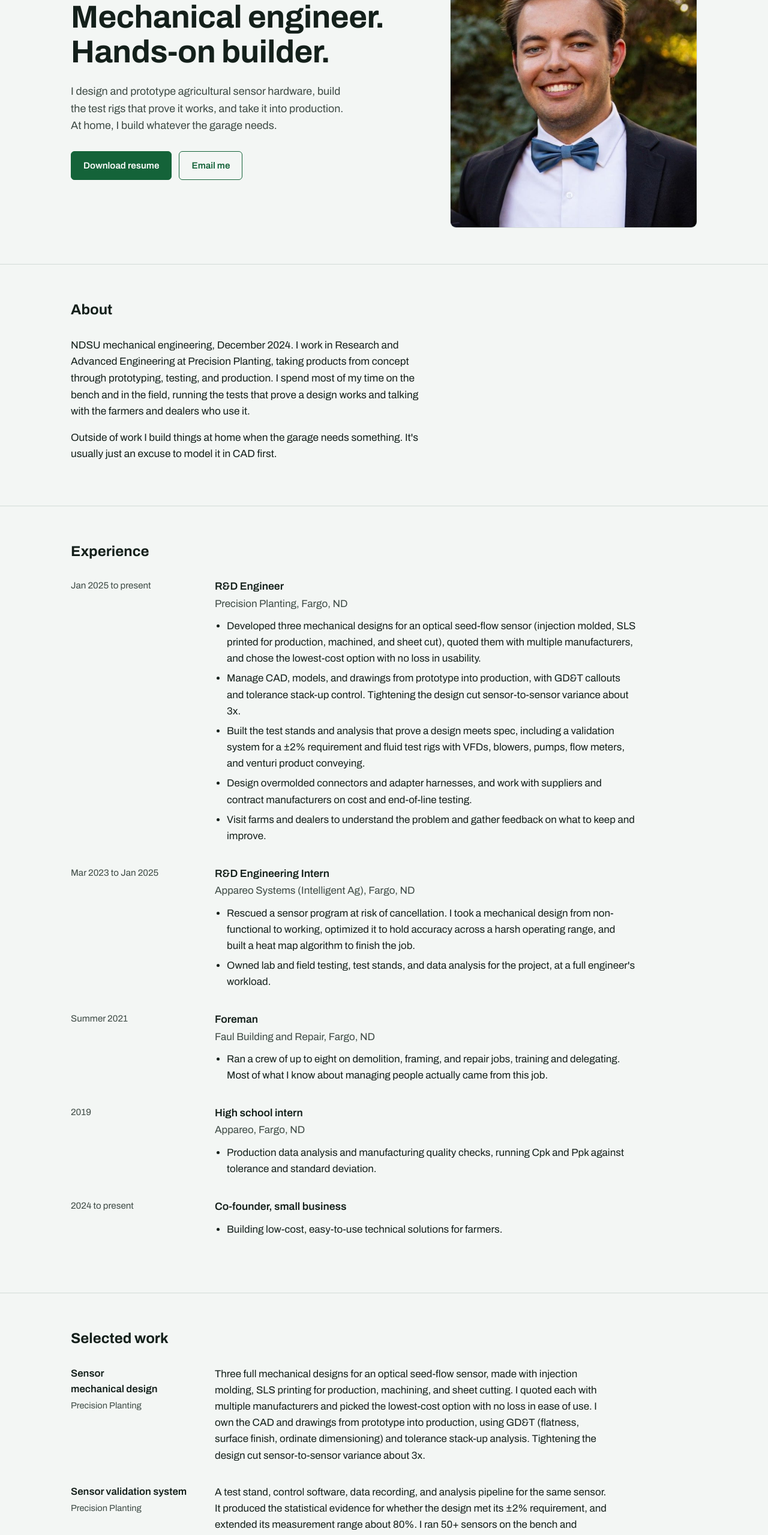
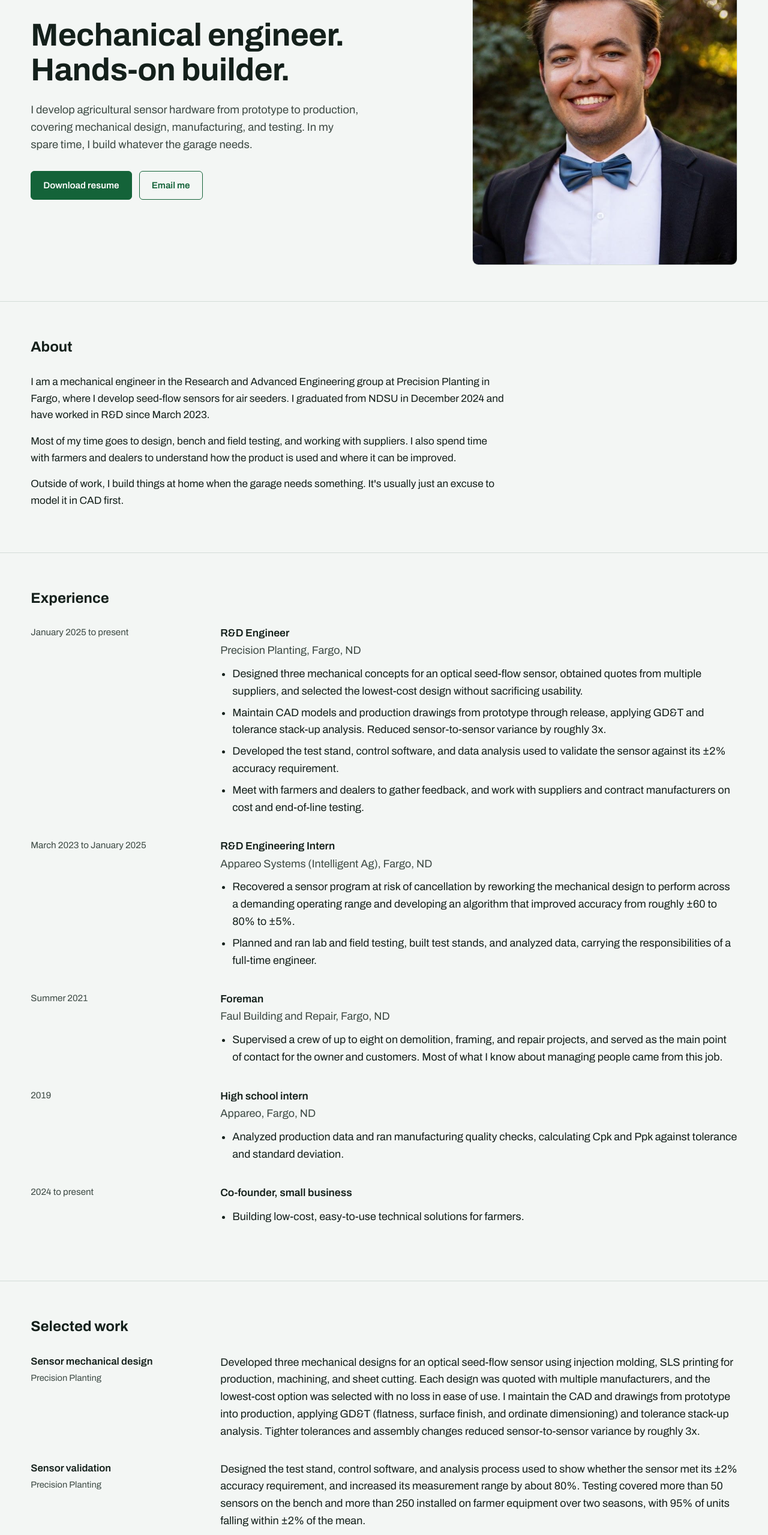
Before and after one commit to Josiah05230/Josiah05230.github.io, a plain HTML site: page index.html in a window 1280 px wide. Shown: the part 200-2759 px from the top of the page at 60% size. Drawn offline with Linux system fonts and the light colour scheme; a web font is replaced by a local one.

Commit message:
Add files via upload

```diff
--- a/index.html
+++ b/index.html
@@ -35,14 +35,14 @@
 }
 * { box-sizing: border-box; }
 html { scroll-behavior: smooth; }
-body { margin: 0; background: var(--ground); color: var(--ink); font-family: var(--sans); font-size: 17px; line-height: 1.6; -webkit-font-smoothing: antialiased; }
+body { margin: 0; background: var(--ground); color: var(--ink); font-family: var(--sans); font-size: 18px; line-height: 1.6; -webkit-font-smoothing: antialiased; }
 a { color: var(--accent); text-underline-offset: 3px; }
 a:focus-visible { outline: 2px solid var(--accent); outline-offset: 3px; }
 h1, h2, h3 { margin: 0; text-wrap: balance; }
 p { margin: 0; }
 img { display: block; max-width: 100%; }
-.wrap { max-width: 1100px; margin: 0 auto; padding: 0 28px; }
-@media (max-width: 600px) { .wrap { padding: 0 18px; } body { font-size: 16px; } }
+.wrap { max-width: 1400px; margin: 0 auto; padding: 0 clamp(20px, 4vw, 56px); }
+@media (max-width: 600px) { body { font-size: 16px; } }
 
 .top { border-bottom: 1px solid var(--line); background: var(--surface); }
 .top .wrap { display: flex; justify-content: space-between; align-items: center; gap: 16px; padding-top: 14px; padding-bottom: 14px; flex-wrap: wrap; }
@@ -52,39 +52,39 @@ img { display: block; max-width: 100%; }
 .top nav a:hover { color: var(--ink); text-decoration: underline; }
 
 .hero { padding: 64px 0 60px; }
-.hero .wrap { display: grid; grid-template-columns: 1.4fr 1fr; gap: 56px; align-items: center; }
+.hero .wrap { display: grid; grid-template-columns: 1.5fr 1fr; gap: 72px; align-items: center; }
 @media (max-width: 860px) { .hero .wrap { grid-template-columns: 1fr; gap: 36px; } .hero { padding: 40px 0; } .portrait { order: -1; max-width: 300px; } }
 .hero h1 { font-family: var(--display); font-weight: 700; font-size: clamp(2rem, 4.6vw, 3.3rem); line-height: 1.1; letter-spacing: -0.01em; }
-.hero p.sub { margin-top: 22px; font-size: 1.12rem; color: var(--ink-soft); max-width: 46ch; }
+.hero p.sub { margin-top: 22px; font-size: 1.15rem; color: var(--ink-soft); max-width: 52ch; }
 .hero .cta { margin-top: 28px; display: flex; gap: 12px; flex-wrap: wrap; }
 .btn { display: inline-block; padding: 11px 20px; border-radius: 6px; font-weight: 600; font-size: 0.95rem; text-decoration: none; border: 1.5px solid var(--accent); }
 .btn.solid { background: var(--accent); color: var(--surface); }
 .btn.ghost { color: var(--accent); }
 .btn:hover { filter: brightness(1.1); }
-.portrait img { width: 100%; height: auto; max-height: 460px; aspect-ratio: 4 / 5; object-fit: cover; object-position: 50% 10%; border-radius: 10px; border: 1px solid var(--line); }
+.portrait img { width: 100%; height: auto; max-height: 520px; aspect-ratio: 4 / 5; object-fit: cover; object-position: 50% 10%; border-radius: 10px; border: 1px solid var(--line); }
 
 section { padding: 56px 0; border-top: 1px solid var(--line); }
 section h2 { font-family: var(--display); font-weight: 700; font-size: 1.5rem; margin-bottom: 26px; }
 
-.about p { max-width: 62ch; font-size: 1.08rem; margin-bottom: 16px; }
+.about p { max-width: 80ch; font-size: 1.08rem; margin-bottom: 16px; }
 
-.two { display: grid; grid-template-columns: 200px 1fr; gap: 12px 40px; }
+.two { display: grid; grid-template-columns: 260px 1fr; gap: 12px 56px; }
 @media (max-width: 720px) { .two { grid-template-columns: 1fr; } }
 .when { color: var(--ink-soft); font-size: 0.95rem; }
 .entry { margin-bottom: 30px; }
 .entry h3 { font-size: 1.1rem; font-weight: 600; }
 .entry .org { color: var(--ink-soft); }
 .entry ul { margin: 10px 0 0; padding-left: 20px; }
-.entry li { margin-bottom: 6px; max-width: 70ch; }
+.entry li { margin-bottom: 7px; max-width: 100ch; }
 
 .work { display: grid; gap: 34px; }
-.item { display: grid; grid-template-columns: 200px 1fr; gap: 8px 40px; }
+.item { display: grid; grid-template-columns: 260px 1fr; gap: 8px 56px; }
 @media (max-width: 720px) { .item { grid-template-columns: 1fr; } }
 .item h3 { font-size: 1.05rem; font-weight: 600; }
 .item .where { color: var(--ink-soft); font-size: 0.92rem; margin-top: 2px; }
-.item p { max-width: 68ch; }
+.item p { max-width: 96ch; }
 
-figure.diagram { margin: 22px 0 0; max-width: 460px; background: var(--surface); border: 1px solid var(--line); border-radius: 10px; padding: 16px 16px 12px; }
+figure.diagram { margin: 22px 0 0; max-width: 520px; background: var(--surface); border: 1px solid var(--line); border-radius: 10px; padding: 16px 16px 12px; }
 figure.diagram svg { width: 100%; height: auto; display: block; }
 figure.diagram figcaption { margin-top: 8px; font-size: 0.85rem; color: var(--ink-soft); }
 .curve { fill: none; stroke: var(--ink); stroke-width: 2.2; }
@@ -95,7 +95,7 @@ figure.diagram figcaption { margin-top: 8px; font-size: 0.85rem; color: var(--in
 .dlabel { fill: var(--ink); font: 600 13px var(--sans); }
 .dsmall { fill: var(--ink-soft); font: 400 12px var(--sans); }
 
-.cards { display: grid; grid-template-columns: repeat(auto-fit, minmax(300px, 1fr)); gap: 28px; }
+.cards { display: grid; grid-template-columns: repeat(auto-fit, minmax(340px, 1fr)); gap: 28px; }
 .card { background: var(--surface); border: 1px solid var(--line); border-radius: 10px; overflow: hidden; display: flex; flex-direction: column; }
 .pair { display: grid; grid-template-columns: 1fr 1fr; gap: 2px; background: var(--line); }
 .pair img { width: 100%; height: auto; object-fit: cover; aspect-ratio: 4 / 3; }
@@ -107,11 +107,11 @@ figure.diagram figcaption { margin-top: 8px; font-size: 0.85rem; color: var(--in
 .card .specs strong { color: var(--ink); font-weight: 600; }
 .also { margin-top: 26px; max-width: 68ch; color: var(--ink-soft); }
 
-.skills p { margin-bottom: 8px; max-width: 75ch; }
+.skills p { margin-bottom: 10px; max-width: 110ch; }
 .skills b { font-weight: 600; }
 
 .contact .headline { font-family: var(--display); font-weight: 700; font-size: 1.3rem; margin-bottom: 14px; }
-.contact p { max-width: 52ch; margin-bottom: 18px; color: var(--ink-soft); }
+.contact p { max-width: 64ch; margin-bottom: 18px; color: var(--ink-soft); }
 .contact .links { display: flex; gap: 22px; flex-wrap: wrap; }
 footer { padding: 28px 0 40px; color: var(--ink-soft); font-size: 0.88rem; border-top: 1px solid var(--line); }
 footer .wrap { display: flex; justify-content: space-between; flex-wrap: wrap; gap: 8px; }
@@ -137,7 +137,7 @@ footer .wrap { display: flex; justify-content: space-between; flex-wrap: wrap; g
   <div class="wrap">
     <div>
       <h1>Mechanical engineer. Hands-on builder.</h1>
-      <p class="sub">I design and prototype agricultural sensor hardware, build the test rigs that prove it works, and take it into production. At home, I build whatever the garage needs.</p>
+      <p class="sub">I develop agricultural sensor hardware from prototype to production, covering mechanical design, manufacturing, and testing. In my spare time, I build whatever the garage needs.</p>
       <div class="cta">
         <a class="btn solid" href="resume.pdf">Download resume</a>
         <a class="btn ghost" href="mailto:josiahholder523@gmail.com">Email me</a>
@@ -152,8 +152,9 @@ footer .wrap { display: flex; justify-content: space-between; flex-wrap: wrap; g
 <section class="about" id="about">
   <div class="wrap">
     <h2>About</h2>
-    <p>NDSU mechanical engineering, December 2024. I work in Research and Advanced Engineering at Precision Planting, taking products from concept through prototyping, testing, and production. I spend most of my time on the bench and in the field, running the tests that prove a design works and talking with the farmers and dealers who use it.</p>
-    <p>Outside of work I build things at home when the garage needs something. It's usually just an excuse to model it in CAD first.</p>
+    <p>I am a mechanical engineer in the Research and Advanced Engineering group at Precision Planting in Fargo, where I develop seed-flow sensors for air seeders. I graduated from NDSU in December 2024 and have worked in R&amp;D since March 2023.</p>
+    <p>Most of my time goes to design, bench and field testing, and working with suppliers. I also spend time with farmers and dealers to understand how the product is used and where it can be improved.</p>
+    <p>Outside of work, I build things at home when the garage needs something. It's usually just an excuse to model it in CAD first.</p>
   </div>
 </section>
 
@@ -162,28 +163,27 @@ footer .wrap { display: flex; justify-content: space-between; flex-wrap: wrap; g
     <h2>Experience</h2>
 
     <div class="entry two">
-      <div class="when">Jan 2025 to present</div>
+      <div class="when">January 2025 to present</div>
       <div>
         <h3>R&amp;D Engineer</h3>
         <div class="org">Precision Planting, Fargo, ND</div>
         <ul>
-          <li>Developed three mechanical designs for an optical seed-flow sensor (injection molded, SLS printed for production, machined, and sheet cut), quoted them with multiple manufacturers, and chose the lowest-cost option with no loss in usability.</li>
-          <li>Manage CAD, models, and drawings from prototype into production, with GD&amp;T callouts and tolerance stack-up control. Tightening the design cut sensor-to-sensor variance about 3x.</li>
-          <li>Built the test stands and analysis that prove a design meets spec, including a validation system for a &plusmn;2% requirement and fluid test rigs with VFDs, blowers, pumps, flow meters, and venturi product conveying.</li>
-          <li>Design overmolded connectors and adapter harnesses, and work with suppliers and contract manufacturers on cost and end-of-line testing.</li>
-          <li>Visit farms and dealers to understand the problem and gather feedback on what to keep and improve.</li>
+          <li>Designed three mechanical concepts for an optical seed-flow sensor, obtained quotes from multiple suppliers, and selected the lowest-cost design without sacrificing usability.</li>
+          <li>Maintain CAD models and production drawings from prototype through release, applying GD&amp;T and tolerance stack-up analysis. Reduced sensor-to-sensor variance by roughly 3x.</li>
+          <li>Developed the test stand, control software, and data analysis used to validate the sensor against its &plusmn;2% accuracy requirement.</li>
+          <li>Meet with farmers and dealers to gather feedback, and work with suppliers and contract manufacturers on cost and end-of-line testing.</li>
         </ul>
       </div>
     </div>
 
     <div class="entry two">
-      <div class="when">Mar 2023 to Jan 2025</div>
+      <div class="when">March 2023 to January 2025</div>
       <div>
         <h3>R&amp;D Engineering Intern</h3>
         <div class="org">Appareo Systems (Intelligent Ag), Fargo, ND</div>
         <ul>
-          <li>Rescued a sensor program at risk of cancellation. I took a mechanical design from non-functional to working, optimized it to hold accuracy across a harsh operating range, and built a heat map algorithm to finish the job.</li>
-          <li>Owned lab and field testing, test stands, and data analysis for the project, at a full engineer's workload.</li>
+          <li>Recovered a sensor program at risk of cancellation by reworking the mechanical design to perform across a demanding operating range and developing an algorithm that improved accuracy from roughly &plusmn;60 to 80% to &plusmn;5%.</li>
+          <li>Planned and ran lab and field testing, built test stands, and analyzed data, carrying the responsibilities of a full-time engineer.</li>
         </ul>
       </div>
     </div>
@@ -194,7 +194,7 @@ footer .wrap { display: flex; justify-content: space-between; flex-wrap: wrap; g
         <h3>Foreman</h3>
         <div class="org">Faul Building and Repair, Fargo, ND</div>
         <ul>
-          <li>Ran a crew of up to eight on demolition, framing, and repair jobs, training and delegating. Most of what I know about managing people actually came from this job.</li>
+          <li>Supervised a crew of up to eight on demolition, framing, and repair projects, and served as the main point of contact for the owner and customers. Most of what I know about managing people came from this job.</li>
         </ul>
       </div>
     </div>
@@ -205,7 +205,7 @@ footer .wrap { display: flex; justify-content: space-between; flex-wrap: wrap; g
         <h3>High school intern</h3>
         <div class="org">Appareo, Fargo, ND</div>
         <ul>
-          <li>Production data analysis and manufacturing quality checks, running Cpk and Ppk against tolerance and standard deviation.</li>
+          <li>Analyzed production data and ran manufacturing quality checks, calculating Cpk and Ppk against tolerance and standard deviation.</li>
         </ul>
       </div>
     </div>
@@ -230,16 +230,16 @@ footer .wrap { display: flex; justify-content: space-between; flex-wrap: wrap; g
           <h3>Sensor mechanical design</h3>
           <div class="where">Precision Planting</div>
         </div>
-        <p>Three full mechanical designs for an optical seed-flow sensor, made with injection molding, SLS printing for production, machining, and sheet cutting. I quoted each with multiple manufacturers and picked the lowest-cost option with no loss in ease of use. I own the CAD and drawings from prototype into production, using GD&amp;T (flatness, surface finish, ordinate dimensioning) and tolerance stack-up analysis. Tightening the design cut sensor-to-sensor variance about 3x.</p>
+        <p>Developed three mechanical designs for an optical seed-flow sensor using injection molding, SLS printing for production, machining, and sheet cutting. Each design was quoted with multiple manufacturers, and the lowest-cost option was selected with no loss in ease of use. I maintain the CAD and drawings from prototype into production, applying GD&amp;T (flatness, surface finish, and ordinate dimensioning) and tolerance stack-up analysis. Tighter tolerances and assembly changes reduced sensor-to-sensor variance by roughly 3x.</p>
       </div>
 
       <div class="item">
         <div>
-          <h3>Sensor validation system</h3>
+          <h3>Sensor validation</h3>
           <div class="where">Precision Planting</div>
         </div>
         <div>
-          <p>A test stand, control software, data recording, and analysis pipeline for the same sensor. It produced the statistical evidence for whether the design met its &plusmn;2% requirement, and extended its measurement range about 80%. I ran 50+ sensors on the bench and analyzed data from 250+ installed on farmer equipment over two seasons.</p>
+          <p>Designed the test stand, control software, and analysis process used to show whether the sensor met its &plusmn;2% accuracy requirement, and increased its measurement range by about 80%. Testing covered more than 50 sensors on the bench and more than 250 installed on farmer equipment over two seasons, with 95% of units falling within &plusmn;2% of the mean.</p>
           <figure class="diagram" aria-labelledby="fig-cap">
             <svg viewBox="0 0 420 250" role="img" aria-label="A bell curve of sensor error with the region inside plus or minus 2 percent shaded green and the tails shaded orange.">
               <path class="tailfill" d="M20,210 L20,209.8 L38,209.4 L56,208.6 L74,207.2 L92,204.8 L110,201 L128,195.4 L134,192.6 L134,210 Z"/>
@@ -261,18 +261,18 @@ footer .wrap { display: flex; justify-content: space-between; flex-wrap: wrap; g
 
       <div class="item">
         <div>
-          <h3>Heat map accuracy algorithm</h3>
+          <h3>Sensor accuracy recovery</h3>
           <div class="where">Appareo Systems (Intelligent Ag)</div>
         </div>
-        <p>A sensor that had a mechanical design but roughly &plusmn;60 to 80% accuracy. I reworked the mechanical solution to function across its harsh operating range, removed a calibration step that skewed the reference value, and built a heat map algorithm that brought accuracy to about &plusmn;5% in standard operating conditions.</p>
+        <p>Took over a sensor with a mechanical design but accuracy of roughly &plusmn;60 to 80%. I reworked the mechanical solution to perform across its operating range, eliminated a calibration step that skewed the reference value, and developed a heat map algorithm that brought accuracy to about &plusmn;5% under standard operating conditions.</p>
       </div>
 
       <div class="item">
         <div>
-          <h3>Fluid and environmental test rigs</h3>
+          <h3>Fluid and environmental test equipment</h3>
           <div class="where">Precision Planting</div>
         </div>
-        <p>Test equipment built around VFDs, blowers, pumps, pressure sensors, flow meters, and venturi product conveying, plus thermal chamber testing, with DAQ and analysis tools I wrote in Python, Julia, and C# that the rest of the team adopted.</p>
+        <p>Built test equipment using variable frequency drives, blowers, pumps, pressure sensors, flow meters, and venturi product conveying, and performed environmental testing in a thermal chamber. Wrote the data acquisition and analysis tools in Python, Julia, and C#, which the rest of the team now uses.</p>
       </div>
 
       <div class="item">
@@ -280,7 +280,7 @@ footer .wrap { display: flex; justify-content: space-between; flex-wrap: wrap; g
           <h3>Overmolded connector assembly</h3>
           <div class="where">Precision Planting</div>
         </div>
-        <p>Mechanical design of an overmolded connector assembly that houses a circuit board in the back of the housing, with a cable and second connector coming out. It moves into production this winter.</p>
+        <p>Designed the mechanical components of an overmolded connector assembly that houses a circuit board in the back of the housing, with a cable and second connector extending from it. The assembly moves into production this winter.</p>
       </div>
 
       <div class="item">
@@ -288,7 +288,7 @@ footer .wrap { display: flex; justify-content: space-between; flex-wrap: wrap; g
           <h3>STEP assembly viewer</h3>
           <div class="where">Precision Planting</div>
         </div>
-        <p>A Python app, packaged as a standalone executable, that splits a STEP assembly into parts and renders views from the company model library. Product support makes their own images instead of asking engineering for screenshots, saving an estimated 4+ engineering hours per product.</p>
+        <p>Developed a Python application that splits STEP assemblies into individual parts and renders views from the company model library. Product support can now create their own documentation images instead of requesting screenshots from engineering, saving an estimated four or more engineering hours per product.</p>
       </div>
 
     </div>
@@ -307,7 +307,7 @@ footer .wrap { display: flex; justify-content: space-between; flex-wrap: wrap; g
         </div>
         <div class="body">
           <h3>Shop storage cabinet</h3>
-          <p>A 2&times;3&times;6 ft cabinet planned in CAD to fit filament, motors, boards, and CNC bits into off-the-shelf organizers with no wasted space.</p>
+          <p>A 2 x 3 x 6 ft cabinet designed in Fusion 360 and built from plywood, with off-the-shelf organizers sized to hold filament, motors, boards, and CNC bits.</p>
           <div class="specs">
             <span><strong>Process:</strong> Fusion 360 model, then plywood build</span>
             <span><strong>Timeline:</strong> about a week, design to finish</span>
@@ -322,7 +322,7 @@ footer .wrap { display: flex; justify-content: space-between; flex-wrap: wrap; g
         </div>
         <div class="body">
           <h3>Coffee cart</h3>
-          <p>A beverage cart for church use, sized to a tight footprint and modeled first so the dimensions were signed off before any wood was cut.</p>
+          <p>A beverage cart built for church use. I modeled it in CAD first so the dimensions could be approved before any wood was cut.</p>
           <div class="specs">
             <span><strong>Process:</strong> CAD model, then wood build</span>
           </div>
@@ -336,7 +336,7 @@ footer .wrap { display: flex; justify-content: space-between; flex-wrap: wrap; g
         </div>
         <div class="body">
           <h3>Gladiator combat robot</h3>
-          <p>A wedge-style combat robot built for Robot Smashing League, designed to get under opponents and flip them.</p>
+          <p>A wedge-style combat robot for Robot Smashing League, with a 3D printed shell and a low profile designed to get under opponents and flip them.</p>
           <div class="specs">
             <span><strong>Process:</strong> CAD design, 3D printed shell, competition build</span>
           </div>
@@ -351,10 +351,10 @@ footer .wrap { display: flex; justify-content: space-between; flex-wrap: wrap; g
 <section class="skills" id="skills">
   <div class="wrap">
     <h2>Skills</h2>
-    <p><b>Design and CAD:</b> Creo, Fusion 360, DFM, GD&amp;T drawings, tolerance stack-up, drawing and model revision control.</p>
+    <p><b>CAD and drawings:</b> Creo, Fusion 360, GD&amp;T, tolerance stack-up analysis, design for manufacturability, revision control.</p>
     <p><b>Manufacturing:</b> Injection molding, SLS, machining, sheet cutting, overmolding, supplier quoting, end-of-line testing.</p>
-    <p><b>Prototyping:</b> FDM and SLS 3D printing, rapid prototyping, custom lab and field fixtures.</p>
-    <p><b>Test and analysis:</b> Test stand design, fluid and pneumatic rigs, thermal chamber testing, DAQ, CPK and PPK, Python, Julia, C#, introductory CFD.</p>
+    <p><b>Prototyping and testing:</b> FDM and SLS 3D printing, test stand design, fluid and pneumatic test equipment, thermal chamber testing, data acquisition, CPK and PPK studies.</p>
+    <p><b>Software and analysis:</b> Python, Julia, C#, Git, statistical analysis, introductory CFD.</p>
   </div>
 </section>
 
@@ -362,7 +362,7 @@ footer .wrap { display: flex; justify-content: space-between; flex-wrap: wrap; g
   <div class="wrap">
     <h2>Contact</h2>
     <div class="headline">Have something to build? Send it over.</div>
-    <p>I am also looking for mechanical, product, or R&amp;D engineering work in the Fargo area or remote. Email is the fastest way to reach me.</p>
+    <p>I am currently looking for mechanical, product development, or R&amp;D engineering roles in the Fargo area or remote. Email is the best way to reach me.</p>
     <div class="links">
       <a href="mailto:josiahholder523@gmail.com">josiahholder523@gmail.com</a>
       <a href="https://linkedin.com/in/josiahholder523" target="_blank" rel="noopener">LinkedIn</a>
```
Also changed, not shown: 1 other file.
